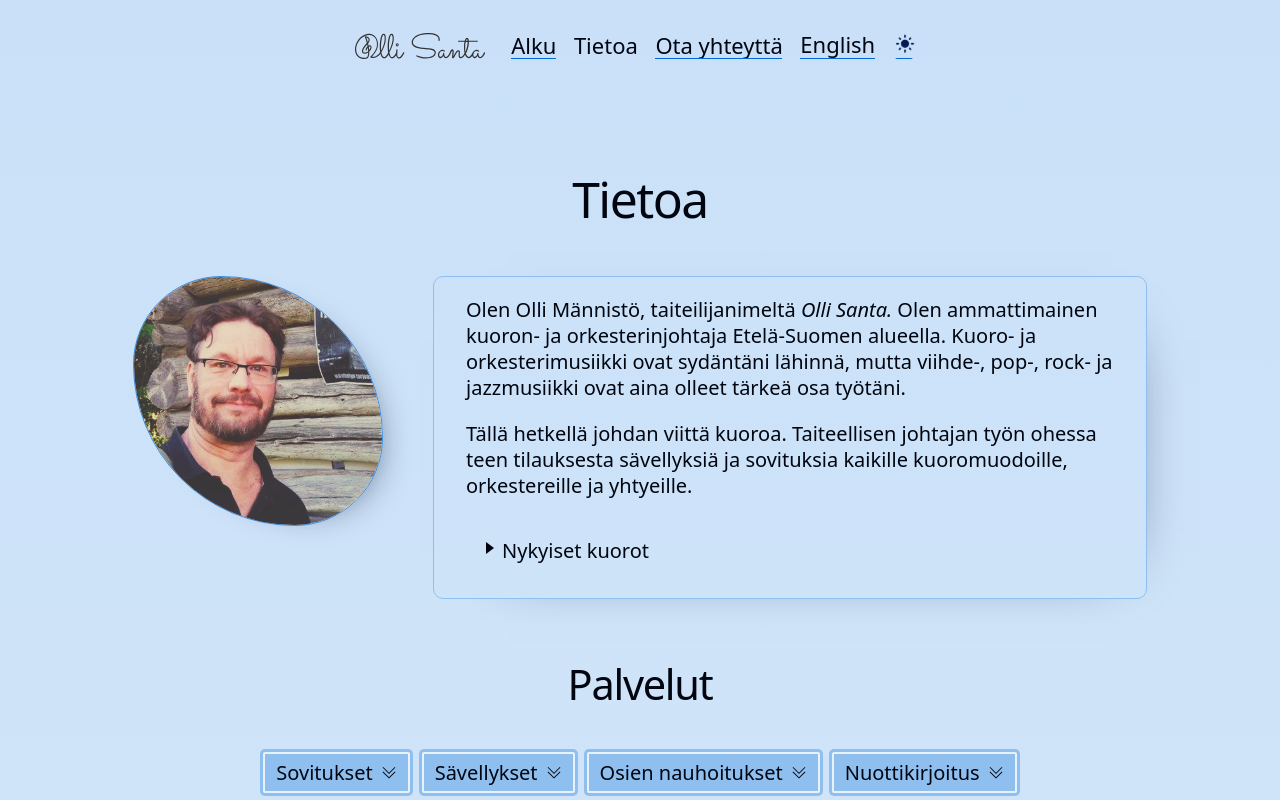
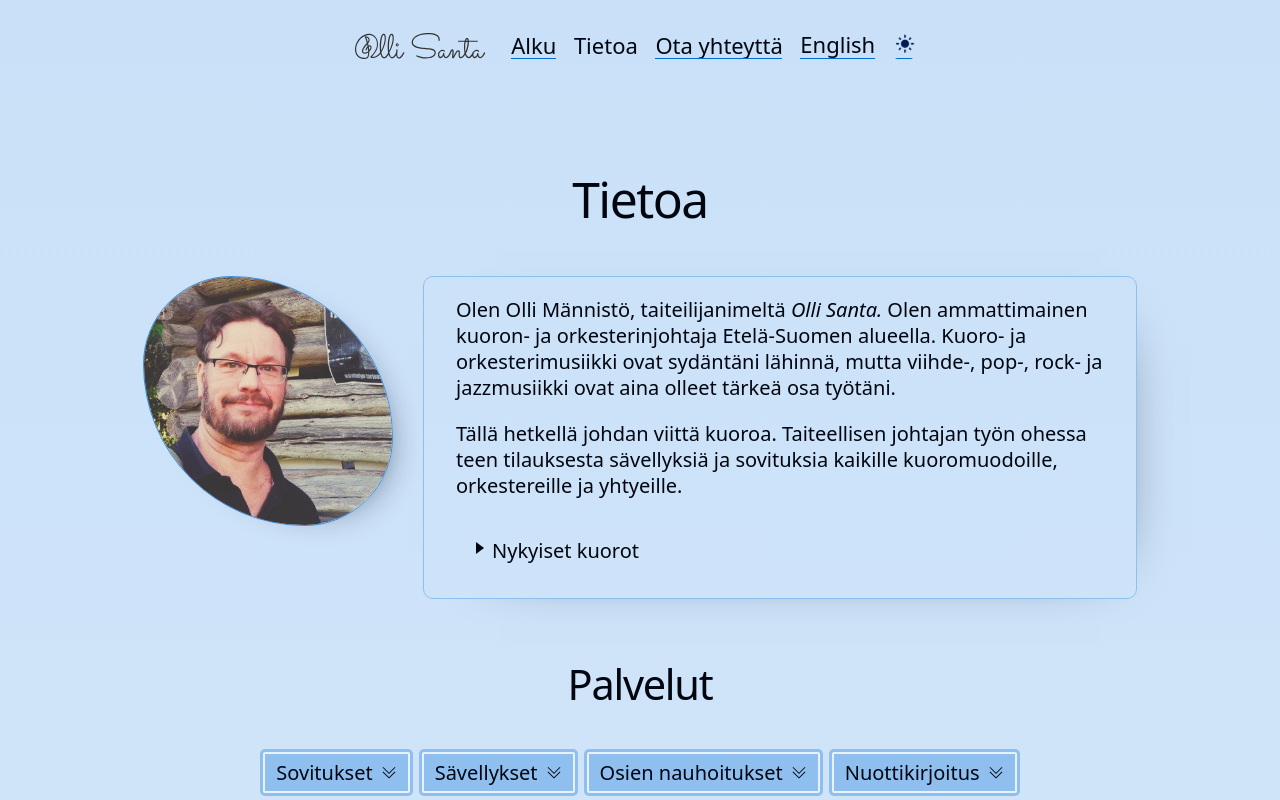
Before and after one commit to jenniina/OlliSanta, a React (Vite) app in the folder _React/: page /about in a window 1280 px wide. Shown: the top 800 px of the page. Built offline with nearby package versions, Linux system fonts and the light colour scheme; a web font is replaced by a local one.

Commit message:
edit intro gap

```diff
--- a/_React/src/pages/css/about.module.css
+++ b/_React/src/pages/css/about.module.css
@@ -3,7 +3,7 @@
   flex-flow: row wrap;
   justify-content: center;
   align-items: flex-start;
-  gap: 1.5em 2.5em;
+  gap: 1.5em;
 }
 .intro-wrap .olli {
   display: flex;
```
